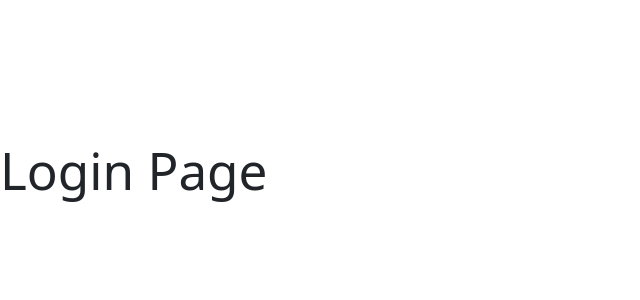
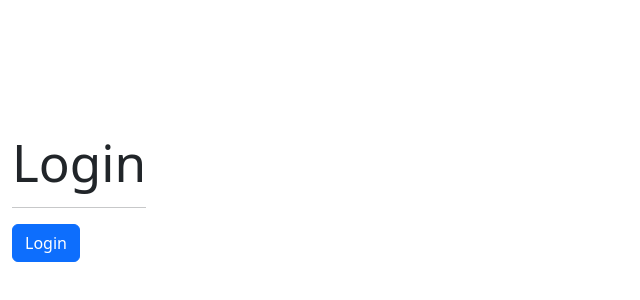
Before and after one commit to rofarinango/heroes-spa, a React (Vite) app: page /login in a window 1280 px wide. Shown: the part 226-526 px from the top of the page, without its empty margins (0-640 px from the left). Built offline with nearby package versions, Linux system fonts and the light colour scheme.

Commit message:
navigate push

```diff
--- a/src/auth/pages/LoginPage.jsx
+++ b/src/auth/pages/LoginPage.jsx
@@ -1,7 +1,26 @@
+import { useNavigate } from "react-router-dom";
+
 export const LoginPage = () => {
+
+  const navigate = useNavigate();
+
+  const onLogin = () => {
+    navigate('/', {
+      replace: true,
+    });
+  }
   return (
-    <h1>
-        Login Page
-    </h1>
+    <div
+      className="container mt-5"
+    >
+      <h1>Login</h1>
+      <hr />
+      <button
+        className="btn btn-primary"
+        onClick={onLogin}
+      >
+        Login
+      </button>
+    </div>
   )
 }
--- a/src/ui/components/NavBar.jsx
+++ b/src/ui/components/NavBar.jsx
@@ -1,7 +1,15 @@
-import { Link, NavLink } from 'react-router-dom';
+import { Link, NavLink, useNavigate } from 'react-router-dom';
 
 
 export const Navbar = () => {
+
+    const navigate = useNavigate();
+
+    const onLogout = () => {
+        navigate('/login', {
+            replace: true,
+        });
+    }
     return (
         <nav className="navbar navbar-expand-sm navbar-dark bg-dark p-2">
 
@@ -38,6 +46,7 @@
                     </span>
                     <button
                         className='nav-item nav-link btn'
+                        onClick={onLogout}
                     >
                         Logout
                     </button>
```
